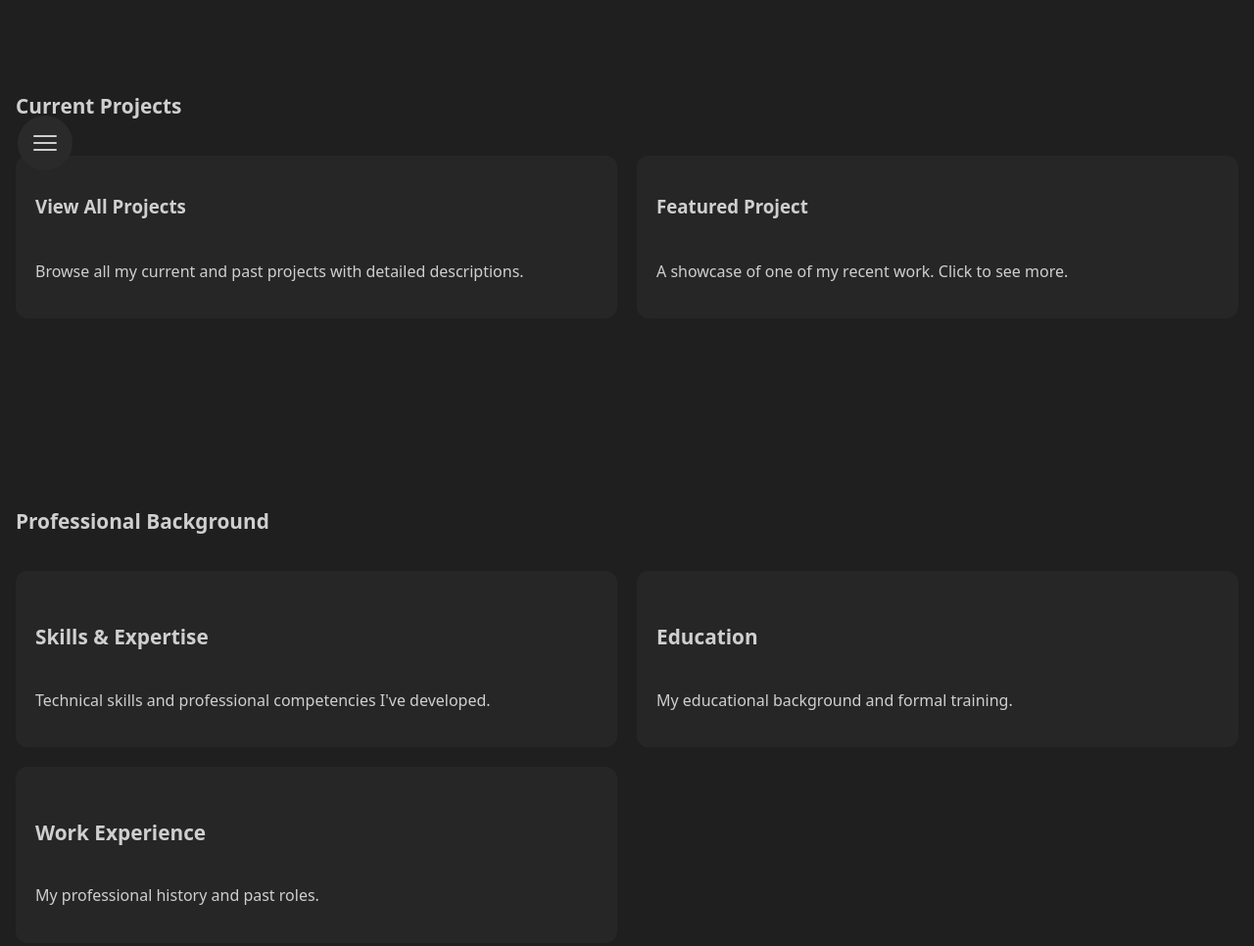
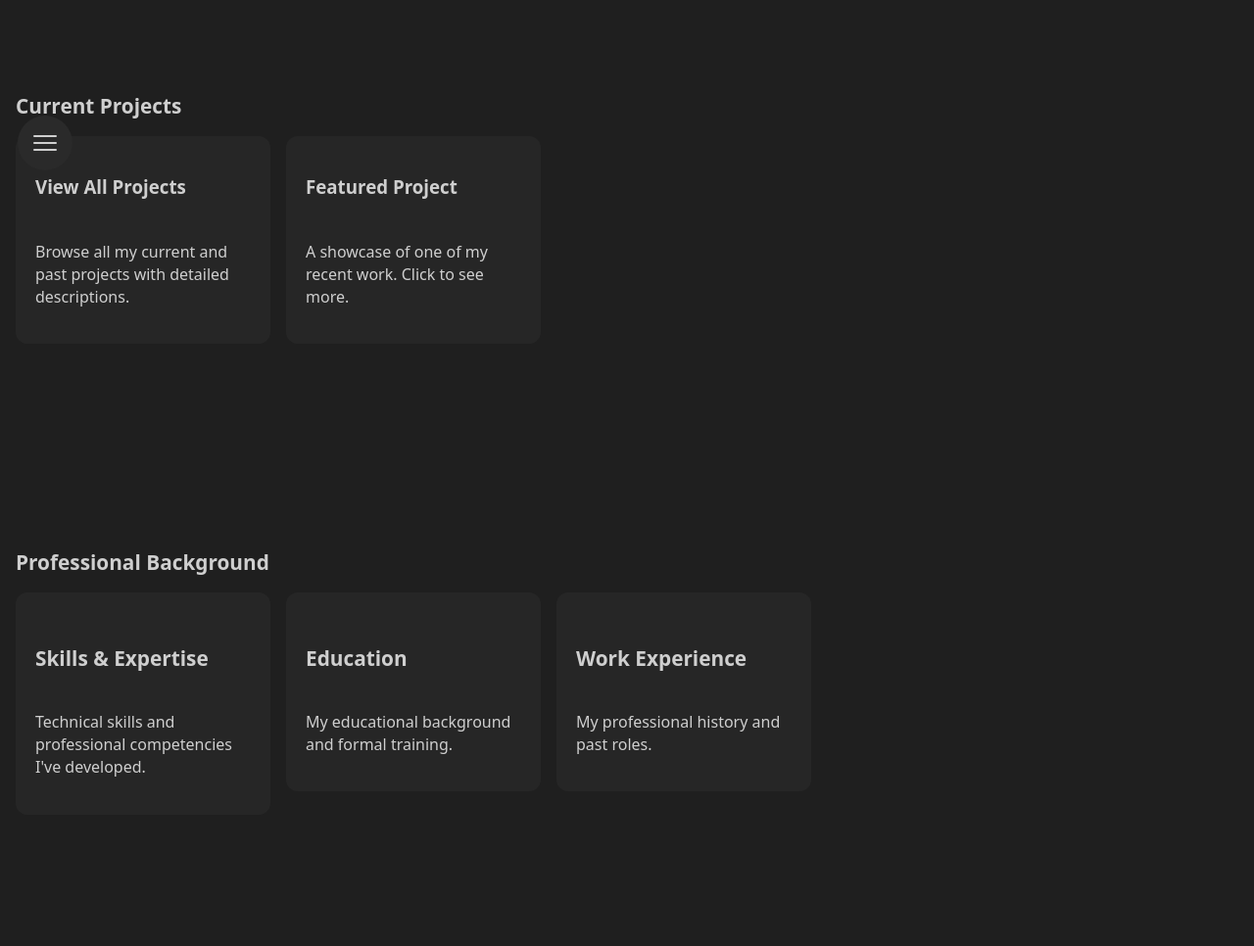
Before and after one commit to veenetul/veenetul.github.io, a website built with Vite: page index.html in a window 1280 px wide. Shown: the part 608-1574 px from the top of the page at 98% size. Built offline with nearby package versions, Linux system fonts and the light colour scheme.

Commit message:
float based layout mobilefix

```diff
--- a/src/styles/layout.css
+++ b/src/styles/layout.css
@@ -53,31 +53,23 @@
 
 .shortcuts {
   padding: 2rem 1rem 8rem;
-  display: grid;
-  gap: 0.75rem;
-  grid-template-columns: 1fr !important;
 }
 
 .shortcuts h2 {
   font-size: 1.3rem;
   margin: 2rem 0 1rem 0;
   font-weight: 600;
-  grid-column: 1 / -1;
 }
 
 .shortcuts .shortcut-card {
-  margin-bottom: 0;
+  margin-bottom: 1rem;
 }
 
-@media (min-width: 900px) {
-  .shortcuts {
-    gap: 1.25rem;
-    grid-template-columns: repeat(2, 1fr) !important;
+@media (min-width: 720px) {
+  .shortcuts .shortcut-card {
+    float: left;
+    width: 260px;
+    margin-right: 1rem;
   }
+  .shortcuts { overflow: hidden; }
 }
-
-@media (min-width: 1400px) {
-  .shortcuts {
-    grid-template-columns: repeat(3, 1fr) !important;
-  }
-}
```
